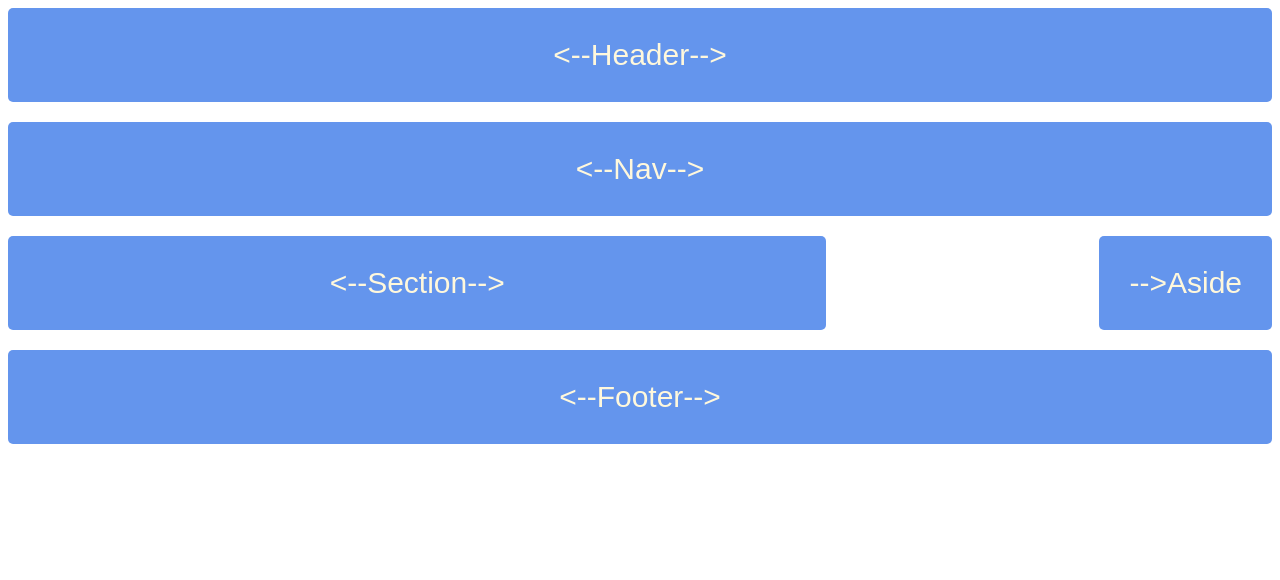
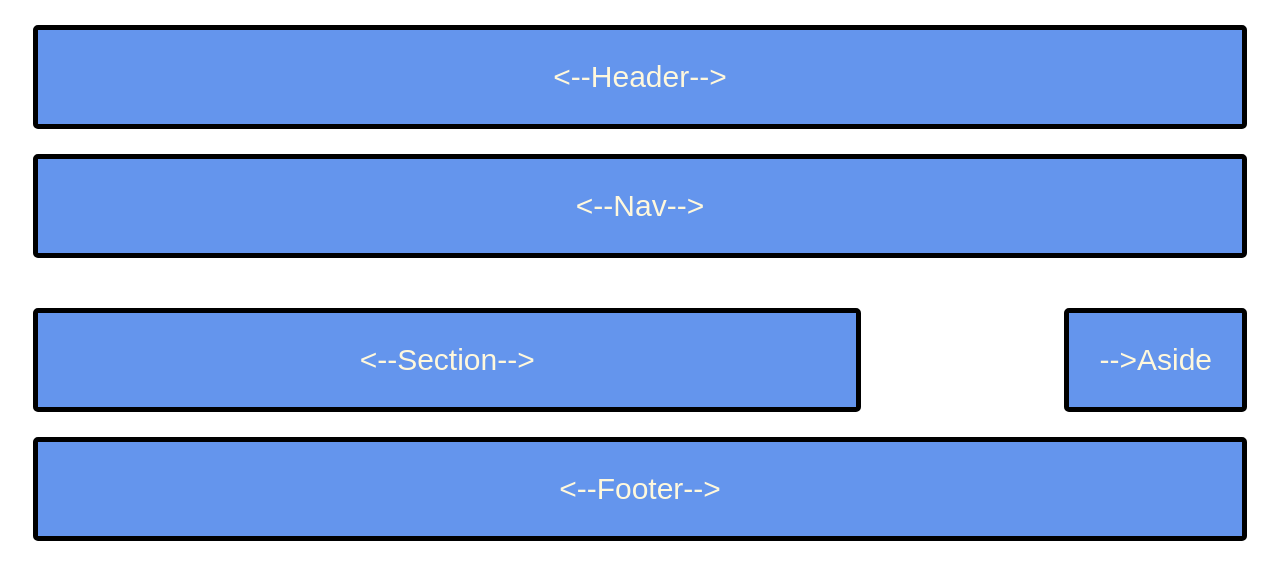
Before and after one commit to atpial/HTML--CSS, a plain HTML site: page Chapter2/Activity2.01.html in a window 1280 px wide. Drawn offline with Linux system fonts and the light colour scheme.

Commit message:
Activity2.01 revisited

```diff
--- a/Chapter2/Styles/Activity2.01.css
+++ b/Chapter2/Styles/Activity2.01.css
@@ -11,6 +11,15 @@ footer {
   text-align: center;
   padding: 30px;
   margin-bottom: 20px;
+}
+header,
+nav,
+section,
+aside,
+footer {
+  border: 5px solid black;
+  padding: 30px;
+  margin: 25px;
 }
 header::before,
 nav::before,
```
